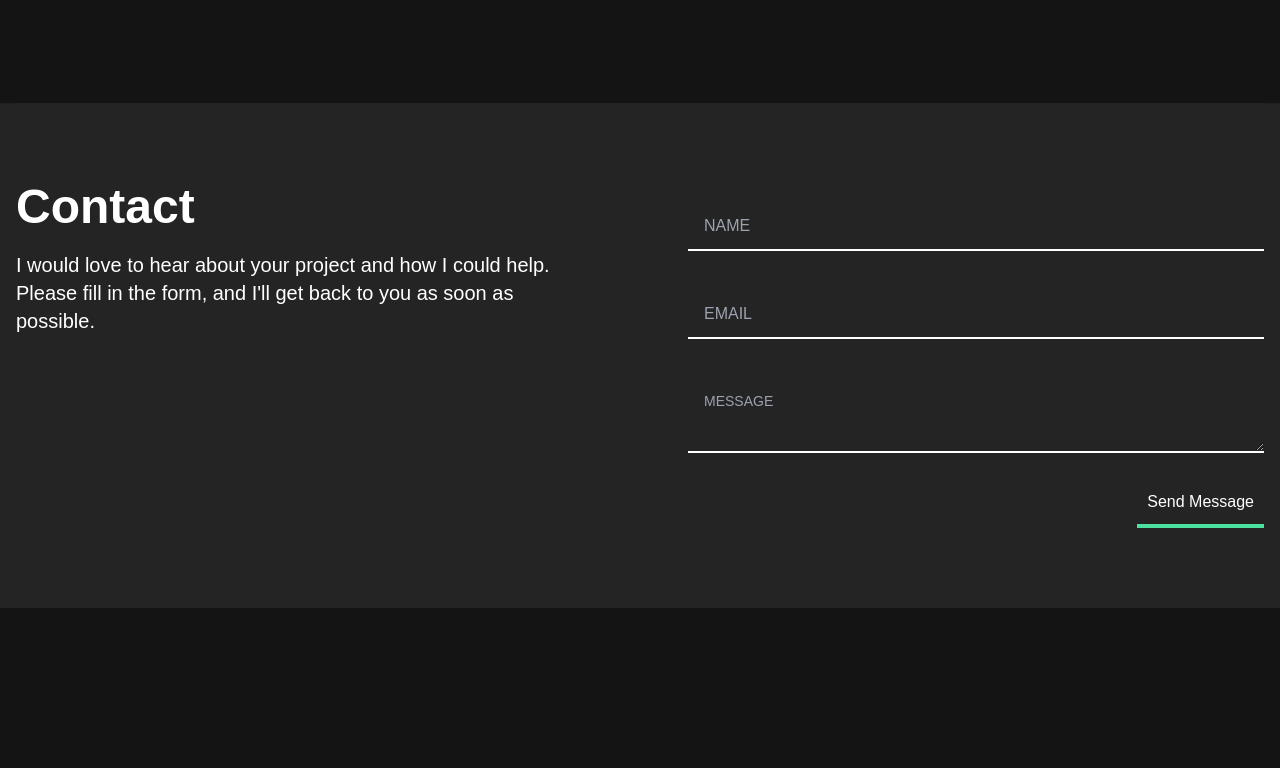
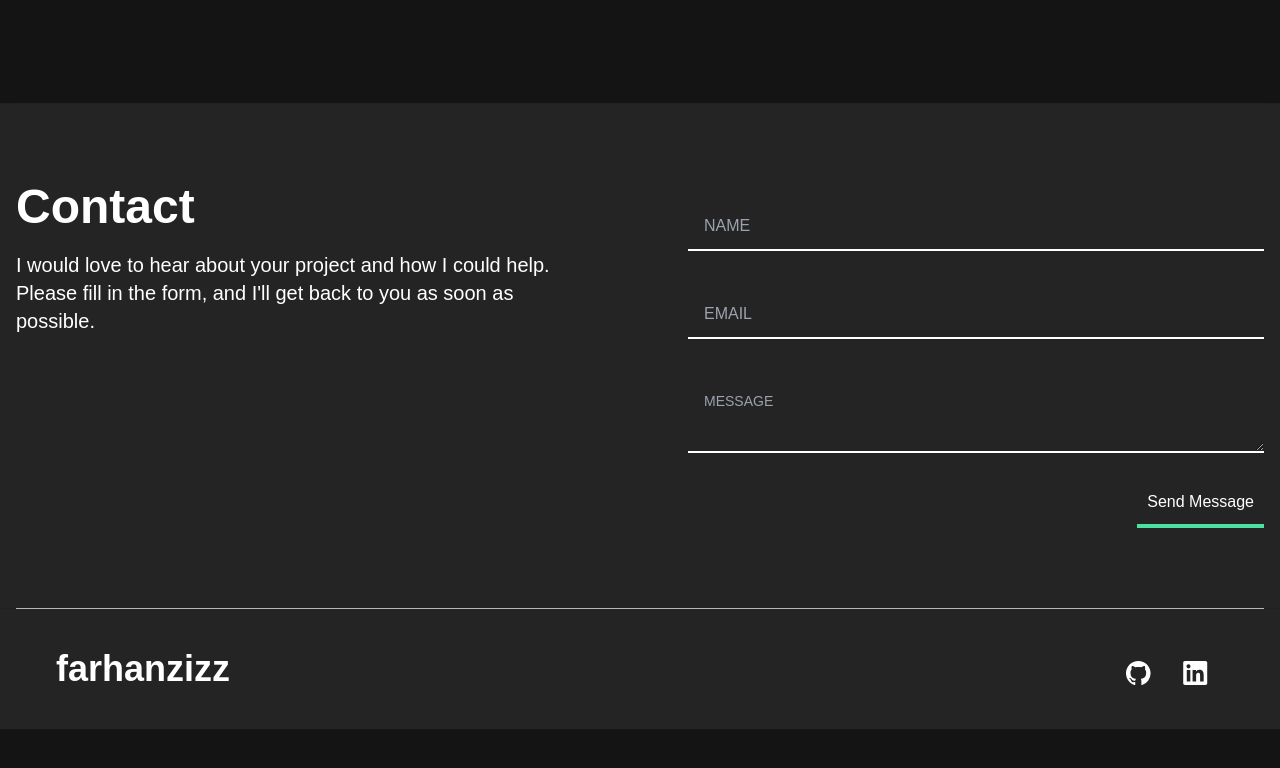
Before and after one commit to ratib54/emerlylark, a React (Create React App) app: page / in a window 1280 px wide. Shown: the part 1782-2550 px from the top of the page. Before the commit the page ends 2390 px from the top, so only its background shows below. Built offline with nearby package versions, Linux system fonts and the light colour scheme.

Commit message:
added a footer & made changes to projects order

```diff
--- a/src/Components/Contact/Contact.js
+++ b/src/Components/Contact/Contact.js
@@ -16,7 +16,7 @@
             });
     };
     return (
-        <section className='my-20 md:my-0 grid grid-cols-1 lg:grid-cols-2 gap-24 bg-[#242424] py-20 full-bleed'>
+        <section className='mt-20 md:my-0 grid grid-cols-1 lg:grid-cols-2 gap-24 bg-[#242424] py-20 full-bleed'>
             <div className=''>
                 <h1 className='text-4xl md:text-5xl  font-bold mb-5'>Contact</h1>
                 <p className='text-xl'>I would love to hear about your project and how I could help. Please fill in the form, and I'll get back to you as soon as possible.</p>
--- /dev/null
+++ b/src/Components/Footer.js
@@ -0,0 +1,52 @@
+import React from 'react';
+import { Link } from 'react-router-dom';
+
+const Footer = () => {
+    return (
+        <div className='full-bleed bg-[#242424] mb-52'>
+            <hr />
+            <div className="flex flex-col md:flex-row justify-between p-10 items-center">
+                <Link to="/" className="transition ease-in font-semibold delay-200 hover:text-[#4ce19e] text-4xl">farhanzizz</Link>
+                <div className="flex items-center mt-2">
+                    <a target={'_blank'} rel="noreferrer" className='header__social block mx-4' href="https://github.com/FarhanZizz/">
+                        <svg
+                            className='mx-auto'
+                            xmlns="http://www.w3.org/2000/svg"
+                            width="25"
+                            height="24"
+                            aria-labelledby="socialGitHub"
+                            role="img"
+                        >
+                            <title id="socialGitHub">GitHub</title>
+                            <path
+
+                                fill="#FFF"
+                                fillRule="evenodd"
+                                d="M12.304 0C5.506 0 0 5.506 0 12.304c0 5.444 3.522 10.042 8.413 11.672.615.108.845-.261.845-.584 0-.292-.015-1.261-.015-2.291-3.091.569-3.891-.754-4.137-1.446-.138-.354-.738-1.446-1.261-1.738-.43-.23-1.046-.8-.016-.815.97-.015 1.661.892 1.892 1.261 1.107 1.86 2.876 1.338 3.584 1.015.107-.8.43-1.338.784-1.646-2.738-.307-5.598-1.368-5.598-6.074 0-1.338.477-2.446 1.26-3.307-.122-.308-.553-1.569.124-3.26 0 0 1.03-.323 3.383 1.26.985-.276 2.03-.415 3.076-.415 1.046 0 2.092.139 3.076.416 2.353-1.6 3.384-1.261 3.384-1.261.676 1.691.246 2.952.123 3.26.784.861 1.26 1.953 1.26 3.307 0 4.721-2.875 5.767-5.613 6.074.446.385.83 1.123.83 2.277 0 1.645-.015 2.968-.015 3.383 0 .323.231.708.846.584a12.324 12.324 0 0 0 8.382-11.672C24.607 5.506 19.101 0 12.304 0Z"
+                            />
+                        </svg>
+                    </a>
+                    <a target={'_blank'} rel="noreferrer" className='header__social block mx-4' href="https://linkedin.com/in/farhan-zizz">
+                        <svg
+                            className='mx-auto '
+                            xmlns="http://www.w3.org/2000/svg"
+                            width="25"
+                            height="24"
+                            aria-labelledby="socialLinkedIn"
+                            role="img"
+                        >
+                            <title id="socialLinkedIn">LinkedIn</title>
+                            <path
+                                fill="#FFF"
+                                fillRule="evenodd"
+                                d="M5.551 3.304c-1.14 0-2.067.926-2.067 2.064 0 1.14.928 2.066 2.067 2.066a2.066 2.066 0 0 0 0-4.13ZM3.767 8.998v11.453h3.562L7.33 8.998H3.767Zm5.798 0V20.45l3.554.002.002-5.668c0-1.454.253-2.941 2.132-2.941 1.851 0 1.851 1.755 1.851 3.036v5.571l3.559-.001v-6.28c0-2.834-.517-5.457-4.27-5.457-1.763 0-2.916.997-3.368 1.85h-.05V8.997h-3.41ZM22.435 24H1.982c-.976 0-1.77-.777-1.77-1.732V1.731C.212.776 1.006 0 1.982 0h20.453c.98 0 1.777.776 1.777 1.73v20.538c0 .955-.797 1.732-1.777 1.732Z"
+                            />
+                        </svg>
+                    </a>
+                </div>
+            </div>
+        </div>
+    );
+};
+
+export default Footer;
--- a/src/Components/Projects.js
+++ b/src/Components/Projects.js
@@ -24,6 +24,17 @@
                 </div>
                 <div className="group lg:relative block lg:overflow-hidden rounded-md transition-all duration-500">
                     <div className="transition-all duration-500 lg:group-hover:scale-105 lg:group-hover:opacity-20 tobii-zoom" title="">
+                        <img src={img3} alt='' />
+                    </div>
+                    <h1 className='font-semibold text-xl my-1 text-center'>Photography Related Services</h1>
+                    <div className="lg:absolute lg:group-hover:inset-0 right-2 left-2 p-4 rounded shadow flex justify-around items-center">
+                        <a target='_blank' rel="noreferrer" href="https://lens-knight.web.app/" className="custom-btn">Website</a>
+                        <Link to="/projects/3" className="custom-btn">View Details</Link>
+                        <a target='_blank' rel="noreferrer" href="https://github.com/FarhanZizz/lens-knight-client" className="custom-btn">Code</a>
+                    </div>
+                </div>
+                <div className="group lg:relative block lg:overflow-hidden rounded-md transition-all duration-500">
+                    <div className="transition-all duration-500 lg:group-hover:scale-105 lg:group-hover:opacity-20 tobii-zoom" title="">
                         <img src={img2} alt='' />
                     </div>
                     <h1 className='font-semibold text-xl my-1 text-center'>Technology Education Website</h1>
@@ -33,17 +44,6 @@
                         <a target='_blank' rel="noreferrer" href="https://github.com/FarhanZizz/tech-ed" className="custom-btn">Code</a>
                     </div>
                 </div>
-                <div className="group lg:relative block lg:overflow-hidden rounded-md transition-all duration-500">
-                    <div className="transition-all duration-500 lg:group-hover:scale-105 lg:group-hover:opacity-20 tobii-zoom" title="">
-                        <img src={img3} alt='' />
-                    </div>
-                    <h1 className='font-semibold text-xl my-1 text-center'>Photography Related Services</h1>
-                    <div className="lg:absolute lg:group-hover:inset-0 right-2 left-2 p-4 rounded shadow flex justify-around items-center">
-                        <a target='_blank' rel="noreferrer" href="https://lens-knight.web.app/" className="custom-btn">Website</a>
-                        <Link to="/projects/3" className="custom-btn">View Details</Link>
-                        <a target='_blank' rel="noreferrer" href="https://github.com/FarhanZizz/lens-knight-client" className="custom-btn">Code</a>
-                    </div>
-                </div>
             </div>
         </div>
     );
--- a/src/Pages/Home.js
+++ b/src/Pages/Home.js
@@ -1,6 +1,7 @@
 import React from 'react';
 import About from '../Components/About';
 import Contact from '../Components/Contact/Contact';
+import Footer from '../Components/Footer';
 import Hero from '../Components/Hero/Hero';
 import Projects from '../Components/Projects';
 
@@ -11,6 +12,7 @@
             <Projects></Projects>
             <About></About>
             <Contact></Contact>
+            <Footer></Footer>
         </div>
     );
 };
```
